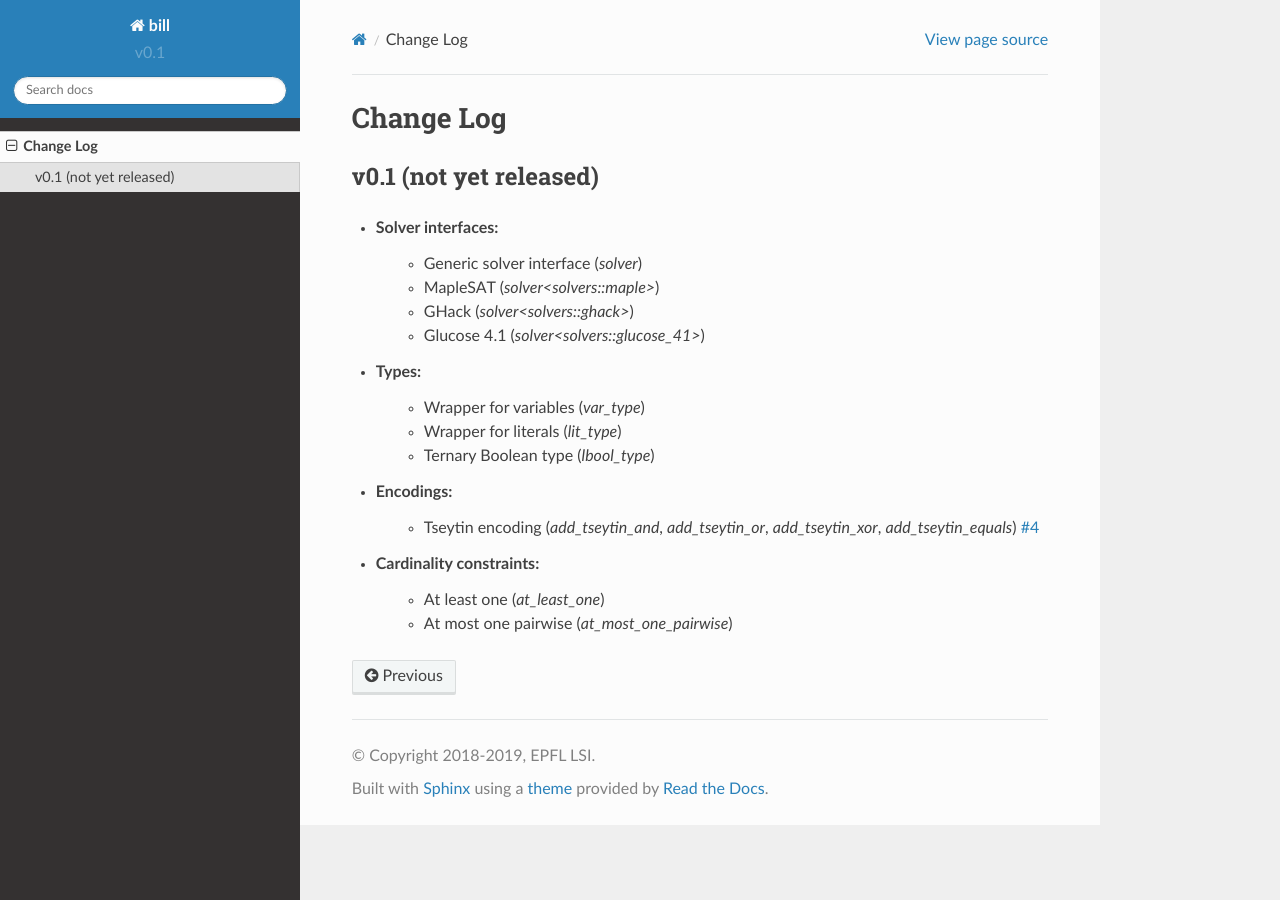
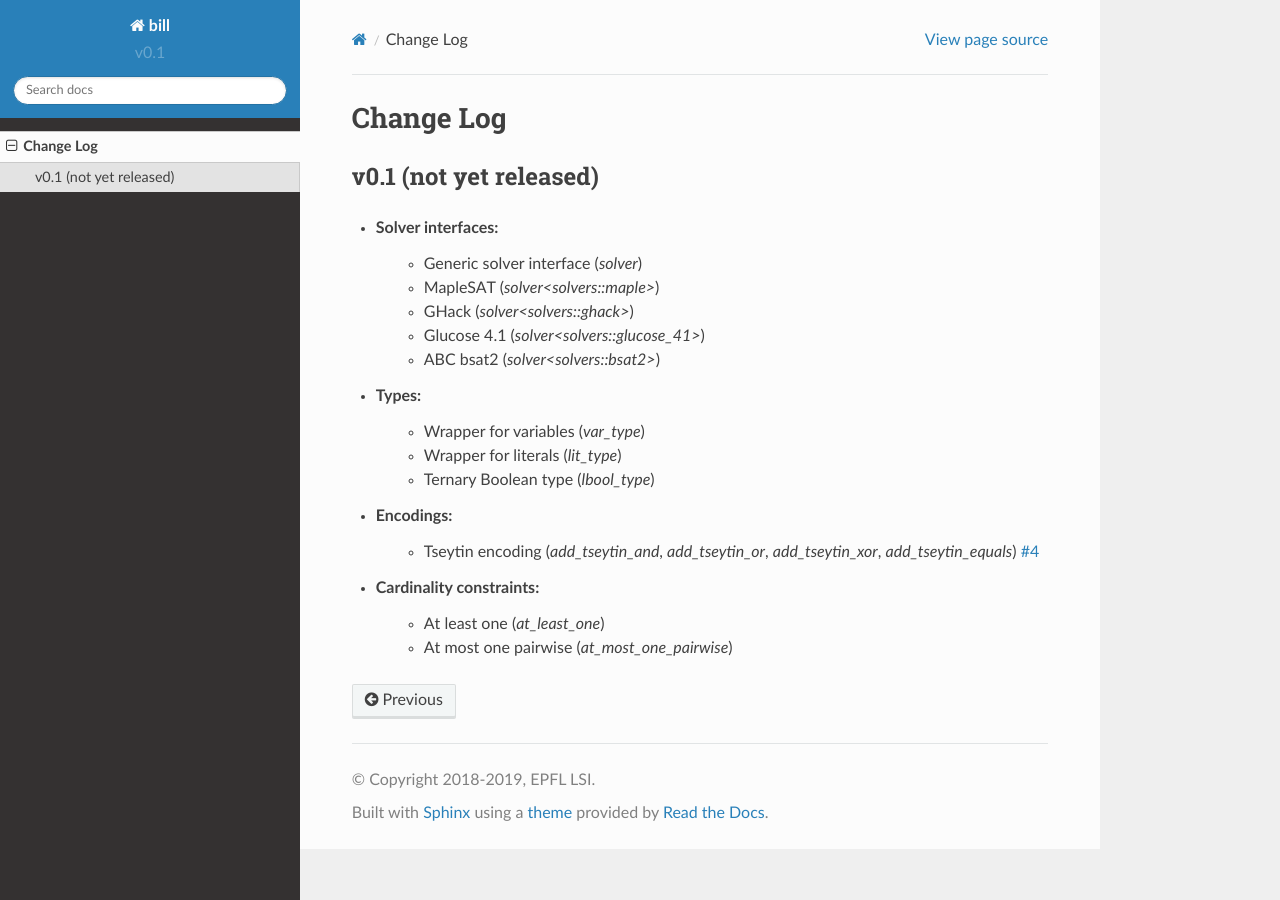
Before and after one commit to lsils/bill, a Sphinx documentation site: the page built from docs/changelog.rst, in a window 1280 px wide. Built offline with Sphinx 7.4.7 and the Read the Docs theme 2.0.0, drawn with Linux system fonts in a browser that asks for light colours.

Commit message:
Changelog and various minor fixes.

```diff
--- a/docs/changelog.rst
+++ b/docs/changelog.rst
@@ -9,6 +9,7 @@ v0.1 (not yet released)
     - MapleSAT (`solver<solvers::maple>`)
     - GHack (`solver<solvers::ghack>`)
     - Glucose 4.1 (`solver<solvers::glucose_41>`)
+    - ABC bsat2 (`solver<solvers::bsat2>`)
 * Types:
     - Wrapper for variables (`var_type`)
     - Wrapper for literals (`lit_type`)
```
Also changed, not shown: 2 other files.
